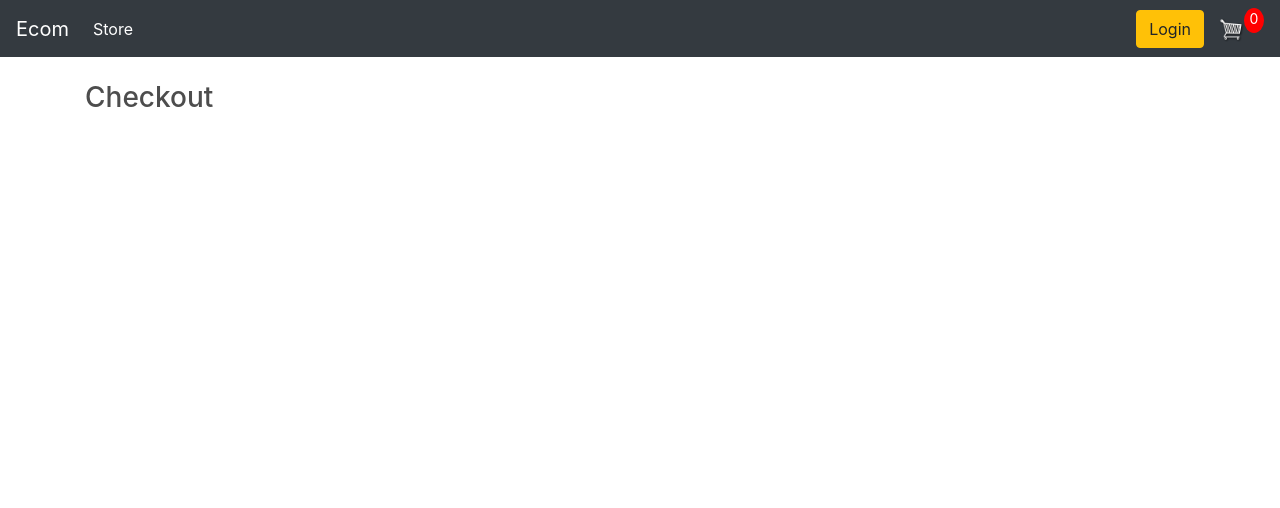
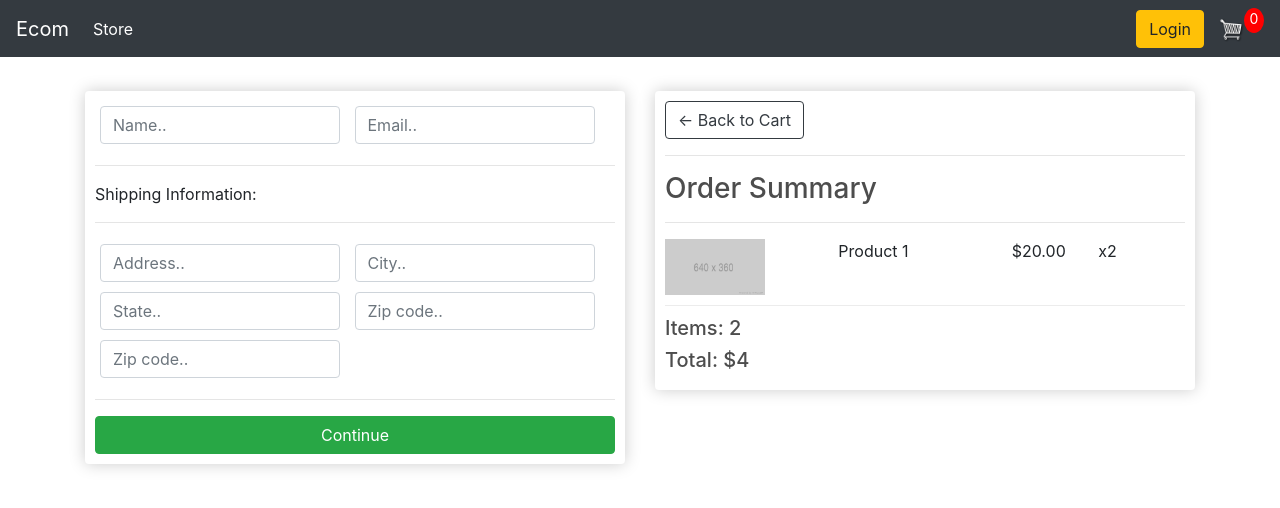
Before and after one commit to hyeseong-dev/dj-ecomerce-web, a Django app: page /checkout/ in a window 1280 px wide. Shown: the top 508 px of the page. Run offline with Django 3.2, Linux system fonts and the light colour scheme; some libraries are stand-ins or nearby versions.

Commit message:
9.Checkout 1)Layout 2)Form 3)Payment Option 4)Order Summary

```diff
--- a/static/css/main.css
+++ b/static/css/main.css
@@ -65,7 +65,7 @@ h1,h2,h3,h4,h5,h6{
 }
 
 .cart-row{
-	display: flex;
+	  display: flex;
     align-items: flex-stretch;
     padding-bottom: 10px;
     margin-bottom: 10px;
--- a/store/templates/store/checkout.html
+++ b/store/templates/store/checkout.html
@@ -1,5 +1,67 @@
 {% extends 'store/main.html' %}
 {% load static %}
 {% block content %}
-  <h3>Checkout</h3>
+     <div class="row">
+		<div class="col-lg-6">
+			<div class="box-element" id="form-wrapper">
+				<form id="form">
+					<div id="user-info">
+						<div class="form-field">
+							<input required class="form-control" type="text" name="name" placeholder="Name..">
+						</div>
+						<div class="form-field">
+							<input required class="form-control" type="email" name="email" placeholder="Email..">
+						</div>
+					</div>
+
+					<div id="shipping-info">
+						<hr>
+						<p>Shipping Information:</p>
+						<hr>
+						<div class="form-field">
+							<input class="form-control" type="text" name="address" placeholder="Address..">
+						</div>
+						<div class="form-field">
+							<input class="form-control" type="text" name="city" placeholder="City..">
+						</div>
+						<div class="form-field">
+							<input class="form-control" type="text" name="state" placeholder="State..">
+						</div>
+						<div class="form-field">
+							<input class="form-control" type="text" name="zipcode" placeholder="Zip code..">
+						</div>
+						<div class="form-field">
+							<input class="form-control" type="text" name="country" placeholder="Zip code..">
+						</div>
+					</div>
+
+					<hr>
+					<input id="form-button" class="btn btn-success btn-block" type="submit" value="Continue">
+				</form>
+			</div>
+
+			<br>
+			<div class="box-element hidden" id="payment-info">
+				<small>Paypal Options</small>
+			</div>
+
+		</div>
+
+		<div class="col-lg-6">
+			<div class="box-element">
+				<a  class="btn btn-outline-dark" href="{% url 'cart' %}">&#x2190; Back to Cart</a>
+				<hr>
+				<h3>Order Summary</h3>
+				<hr>
+				<div class="cart-row">
+					<div style="flex:2"><img class="row-image" src="{% static 'images/placeholder.png' %}"></div>
+					<div style="flex:2"><p>Product 1</p></div>
+					<div style="flex:1"><p>$20.00</p></div>
+					<div style="flex:1"><p>x2</p></div>
+				</div>
+				<h5>Items:   2</h5>
+				<h5>Total:   $4</h5>
+			</div>
+		</div>
+	</div>
 {% endblock content %}
```
Also changed, not shown: static/images/placeholder.png (added).
